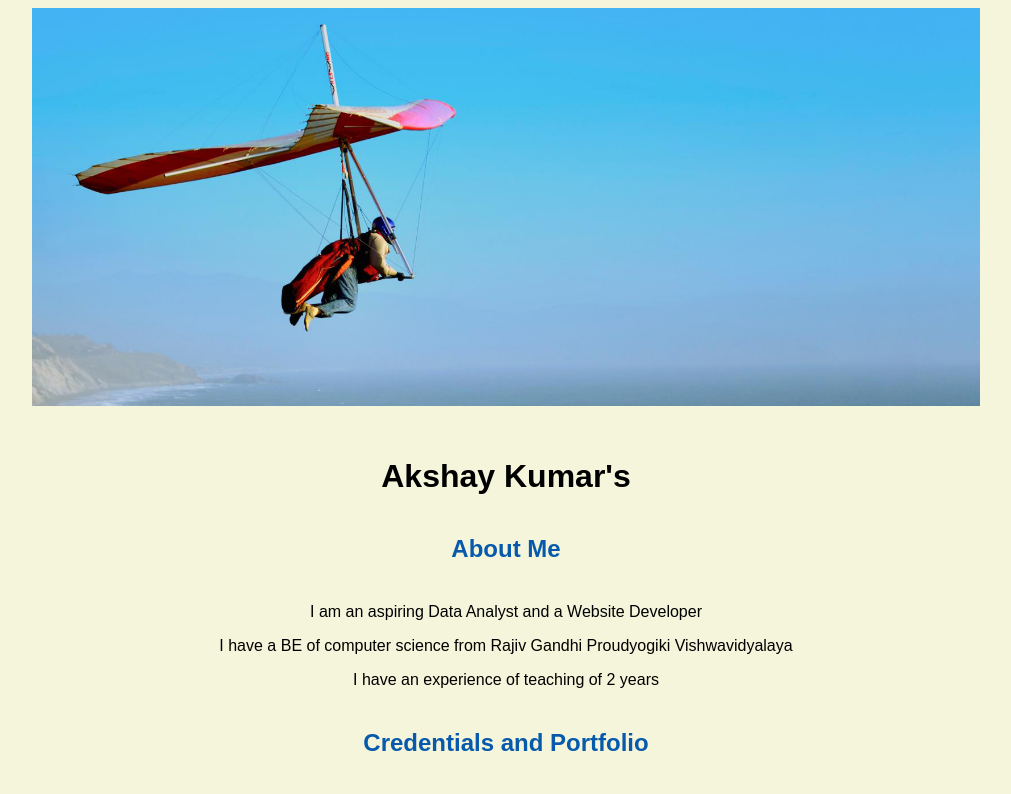
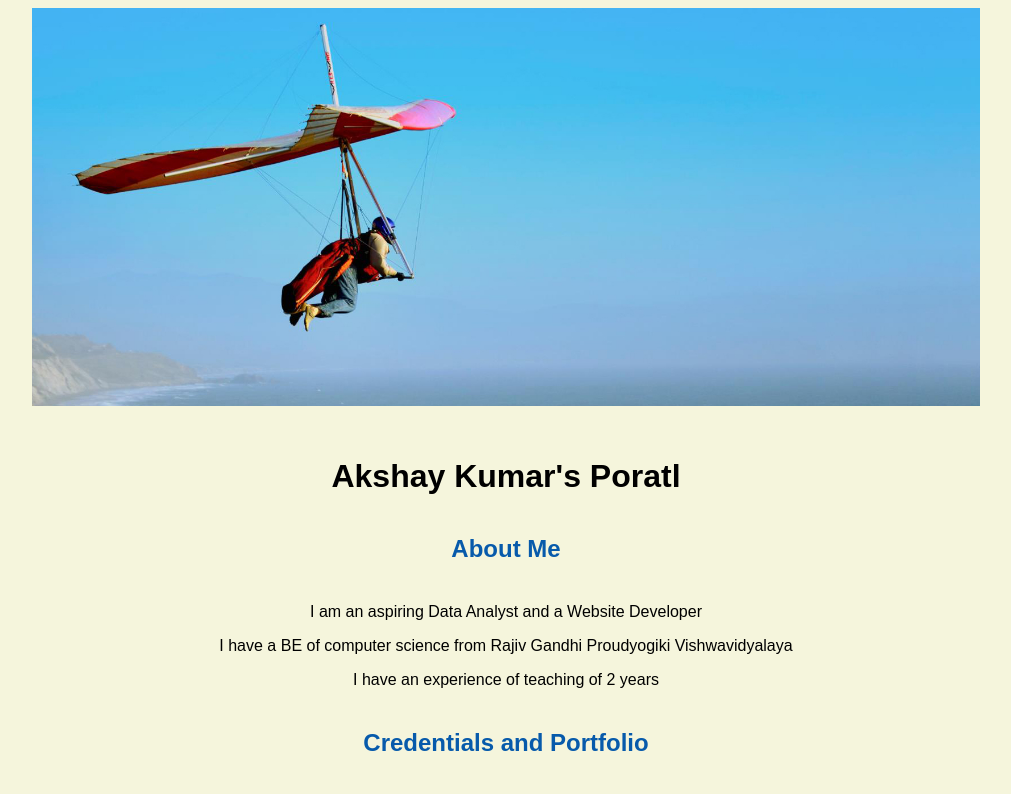
Before and after one commit to akshaykumarsingh551/akshaykumar.github.io, a plain HTML site: page index.html in a window 1280 px wide. Shown: the top 794 px of the page, without its empty margins (134-1145 px from the left). Drawn offline with Linux system fonts and the light colour scheme.

Commit message:
Update index.html

```diff
--- a/index.html
+++ b/index.html
@@ -21,7 +21,7 @@
 
   <body>
       <img src="images/banner.jpg" width="75%" alt="banner">
-       <h1>Akshay Kumar's </h1>
+       <h1>Akshay Kumar's Poratl</h1>
        <h2>About Me</h2>
        <p> I am an aspiring Data Analyst and a Website Developer</p>
        <p> I have a BE of computer science from Rajiv Gandhi Proudyogiki Vishwavidyalaya</p>
```
